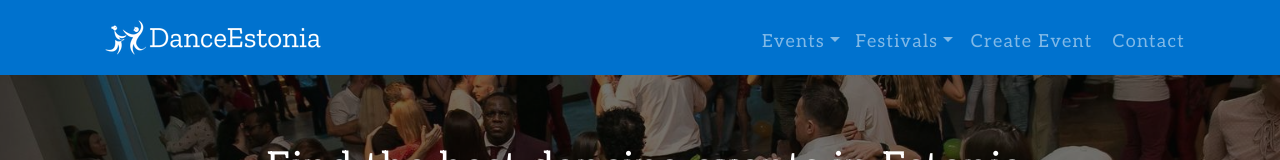
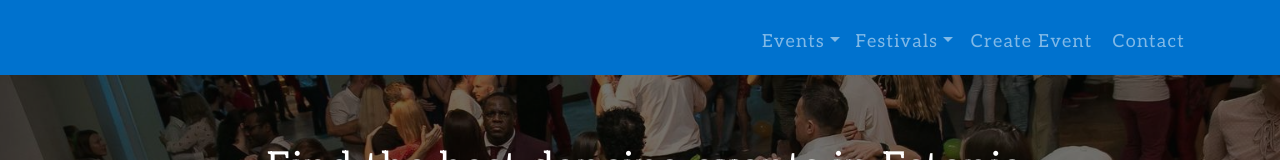
Before and after one commit to rrorrolfo/danceEstoniaClient, a React (Create React App) app in the folder client/: page /events in a window 1280 px wide. Shown: the top 160 px of the page. Built offline with nearby package versions, Linux system fonts and the light colour scheme; no server answers.

Commit message:
Added Dance Estonia white logo

```diff
--- a/client/src/components/header/header.css
+++ b/client/src/components/header/header.css
@@ -18,6 +18,7 @@
 
 .dancing-couple-logo {
   margin-left: 15px;
+  padding-right: 15px;
 }
 
 .dance-estonia-logo {
@@ -96,8 +97,4 @@
   .dancing-couple-logo {
     display: none;
   }
-
-  .dance-estonia-logo {
-    display: block;
-  }
 }
--- a/client/src/components/header/index.jsx
+++ b/client/src/components/header/index.jsx
@@ -1,6 +1,7 @@
 import React, { useState } from 'react';
 import { NavLink } from 'react-router-dom';
 import { Container, Navbar, Nav, NavDropdown } from 'react-bootstrap';
+import { danceEstoniaWt } from '../../assets/icons/Logos';
 import './header.css';
 
 const Header = () => {
@@ -40,12 +41,10 @@ const Header = () => {
               title="Dance Estonia"
               className="dancing-couple-logo"
             />
-            <img
-              src="./assets/DE-logo-256x75.png"
-              alt="Dance Estonia"
-              title="Dance Estonia"
-              className="dance-estonia-logo"
-            />
+            {danceEstoniaWt(
+              'danceEstoniaWt-container',
+              'danceEstoniaWt-logo-group'
+            )}
           </NavLink>
         </Navbar.Brand>
         <Navbar.Toggle aria-controls="basic-navbar-nav" />
```
